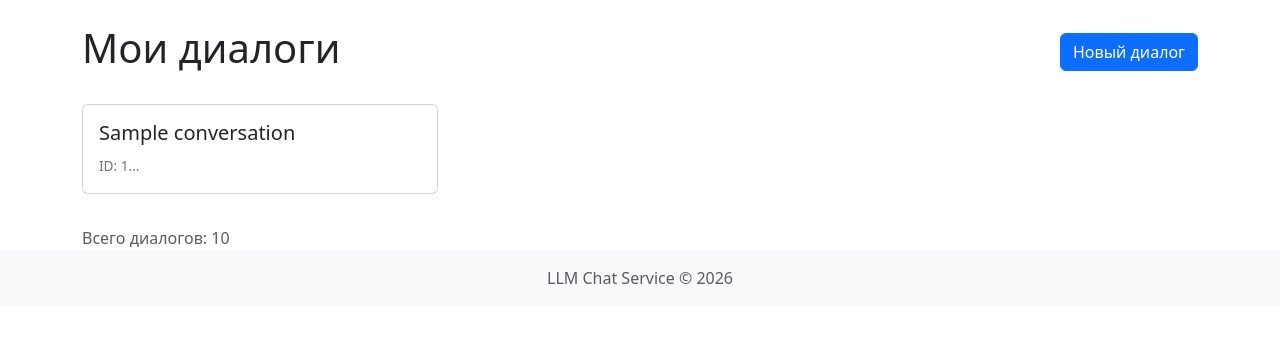
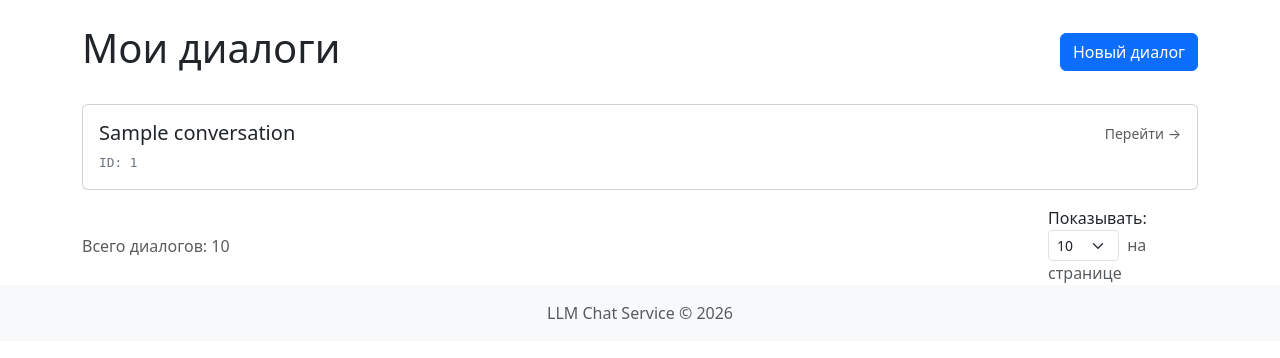
Before and after one commit to PrusovaIU/masters_degree_python, a Python web app: template llm-chat-service/web_service/app/templates/chat/conversation/index.html in a window 1280 px wide. Shown: the part 56-414 px from the top of the page. Run offline with Jinja, Linux system fonts and the light colour scheme; the template is opened without the code that fills it: most values are stand-ins (such as "Sample title", 1, 10 or a date in 2020).

Commit message:
заработа список диалогов

```diff
--- a/llm-chat-service/web_service/app/templates/chat/conversation/index.html
+++ b/llm-chat-service/web_service/app/templates/chat/conversation/index.html
@@ -7,9 +7,10 @@
     .conversation-card {
         transition: transform 0.2s;
         cursor: pointer;
+        margin-bottom: 1rem;
     }
     .conversation-card:hover {
-        transform: translateY(-2px);
+        transform: translateX(5px);
         box-shadow: 0 4px 8px rgba(0,0,0,0.1);
     }
     .conversation-date {
@@ -23,6 +24,13 @@
         0% { opacity: 1; }
         70% { opacity: 1; }
         100% { opacity: 0; visibility: hidden; }
+    }
+    .conversation-id {
+        font-family: monospace;
+        font-size: 0.8rem;
+    }
+    .limit-selector {
+        max-width: 150px;
     }
 </style>
 {% endblock %}
@@ -44,17 +52,25 @@
         {% endif %}
 
         {% if conversations %}
-        <div class="row">
+        <!-- Список диалогов сверху вниз -->
+        <div class="conversations-list">
             {% for conv_id, title in conversations.items() %}
-            <div class="col-md-6 col-lg-4 mb-3">
             <div class="card conversation-card" onclick="window.location.href='/conversation/{{ conv_id }}'">
                 <div class="card-body">
-                        <h5 class="card-title">{{ title }}</h5>
+                    <div class="d-flex justify-content-between align-items-start">
+                        <div>
+                            <h5 class="card-title mb-1">{{ title }}</h5>
                             <p class="card-text">
-                            <small class="conversation-date">
-                                ID: {{ conv_id[:8] }}...
+                                <small class="conversation-date conversation-id">
+                                    ID: {{ conv_id }}
                                 </small>
                             </p>
+                        </div>
+                        <div class="text-muted">
+                            <small>
+                                <i class="bi bi-chat-dots"></i> Перейти →
+                            </small>
+                        </div>
                     </div>
                 </div>
             </div>
@@ -63,31 +79,54 @@
 
         <!-- Пагинация -->
         {% if total_pages > 1 %}
-        <nav aria-label="Navigation">
+        <nav aria-label="Navigation" class="mt-4">
             <ul class="pagination justify-content-center">
                 {% if page > 1 %}
                 <li class="page-item">
-                    <a class="page-link" href="?page={{ page-1 }}&limit={{ limit }}">Previous</a>
+                    <a class="page-link" href="?page={{ page-1 }}&limit={{ limit }}">Назад</a>
                 </li>
                 {% endif %}
 
                 {% for p in range(1, total_pages + 1) %}
-                <li class="page-item {% if p == page %}active{% endif %}">
+                    {% if p == page %}
+                    <li class="page-item active">
+                        <span class="page-link">{{ p }}</span>
+                    </li>
+                    {% elif p == 1 or p == total_pages or (p >= page-2 and p <= page+2) %}
+                    <li class="page-item">
                         <a class="page-link" href="?page={{ p }}&limit={{ limit }}">{{ p }}</a>
                     </li>
+                    {% elif p == page-3 or p == page+3 %}
+                    <li class="page-item disabled">
+                        <span class="page-link">...</span>
+                    </li>
+                    {% endif %}
                 {% endfor %}
 
                 {% if page < total_pages %}
                 <li class="page-item">
-                    <a class="page-link" href="?page={{ page+1 }}&limit={{ limit }}">Next</a>
+                    <a class="page-link" href="?page={{ page+1 }}&limit={{ limit }}">Вперед</a>
                 </li>
                 {% endif %}
             </ul>
         </nav>
         {% endif %}
 
-        <div class="text-muted mt-3">
+        <!-- Селектор количества записей на странице -->
+        <div class="d-flex justify-content-between align-items-center mt-3">
+            <div class="text-muted">
                 Всего диалогов: {{ total }}
+            </div>
+            <div class="limit-selector">
+                <label for="limitSelect" class="form-label mb-0 me-2">Показывать:</label>
+                <select id="limitSelect" class="form-select form-select-sm" style="width: auto; display: inline-block;">
+                    <option value="10" {% if limit == 10 %}selected{% endif %}>10</option>
+                    <option value="25" {% if limit == 25 %}selected{% endif %}>25</option>
+                    <option value="50" {% if limit == 50 %}selected{% endif %}>50</option>
+                    <option value="100" {% if limit == 100 %}selected{% endif %}>100</option>
+                </select>
+                <span class="text-muted ms-1">на странице</span>
+            </div>
         </div>
         {% else %}
         <div class="text-center py-5">
@@ -98,4 +137,15 @@
         {% endif %}
     </div>
 </div>
+
+<!-- JavaScript для обработки изменения limit -->
+<script>
+    document.getElementById('limitSelect')?.addEventListener('change', function() {
+        const limit = this.value;
+        const urlParams = new URLSearchParams(window.location.search);
+        urlParams.set('limit', limit);
+        urlParams.set('page', '1'); // Сбрасываем на первую страницу при изменении limit
+        window.location.href = window.location.pathname + '?' + urlParams.toString();
+    });
+</script>
 {% endblock %}
```
Lines whose indentation alone changed are shown as unchanged.
